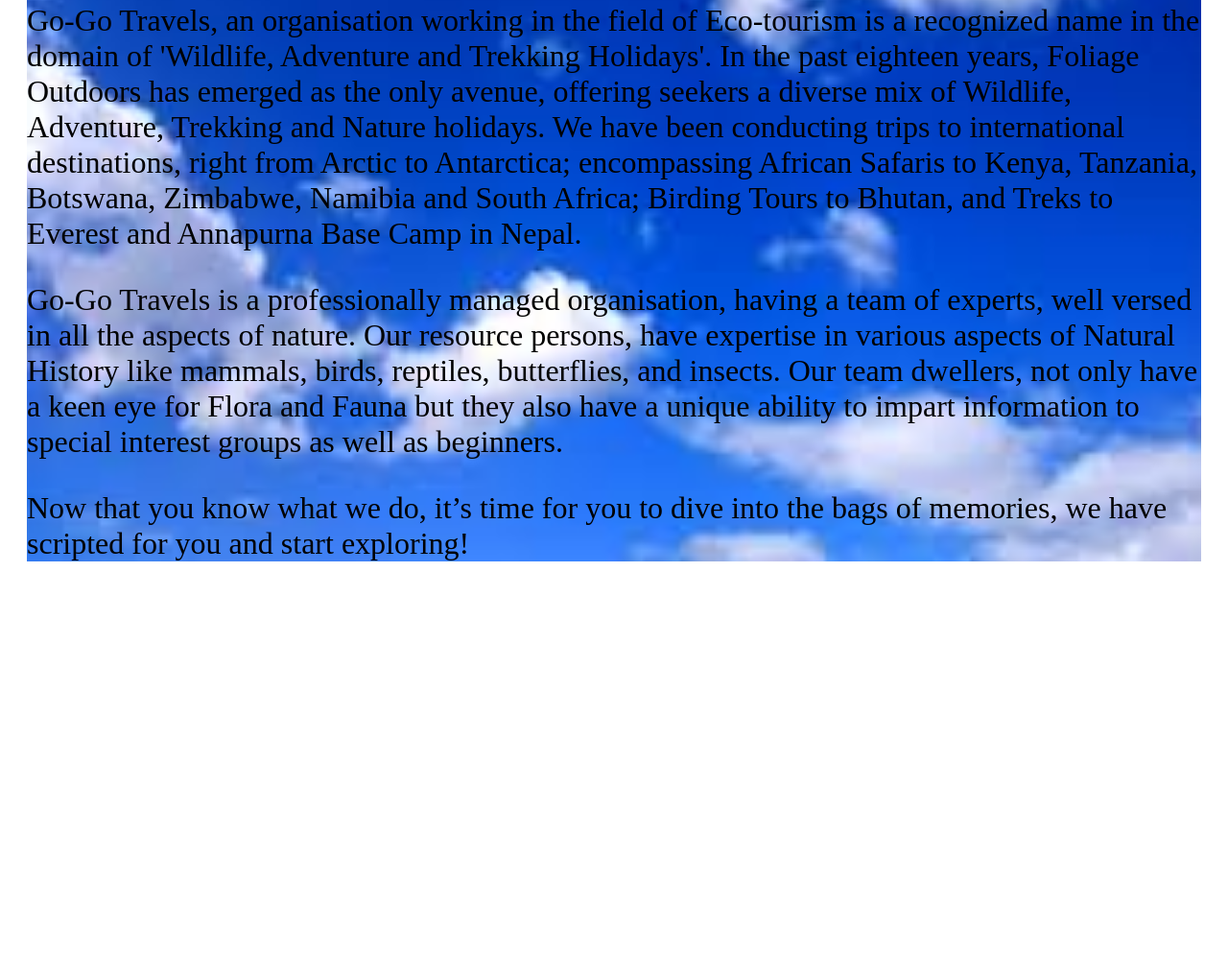
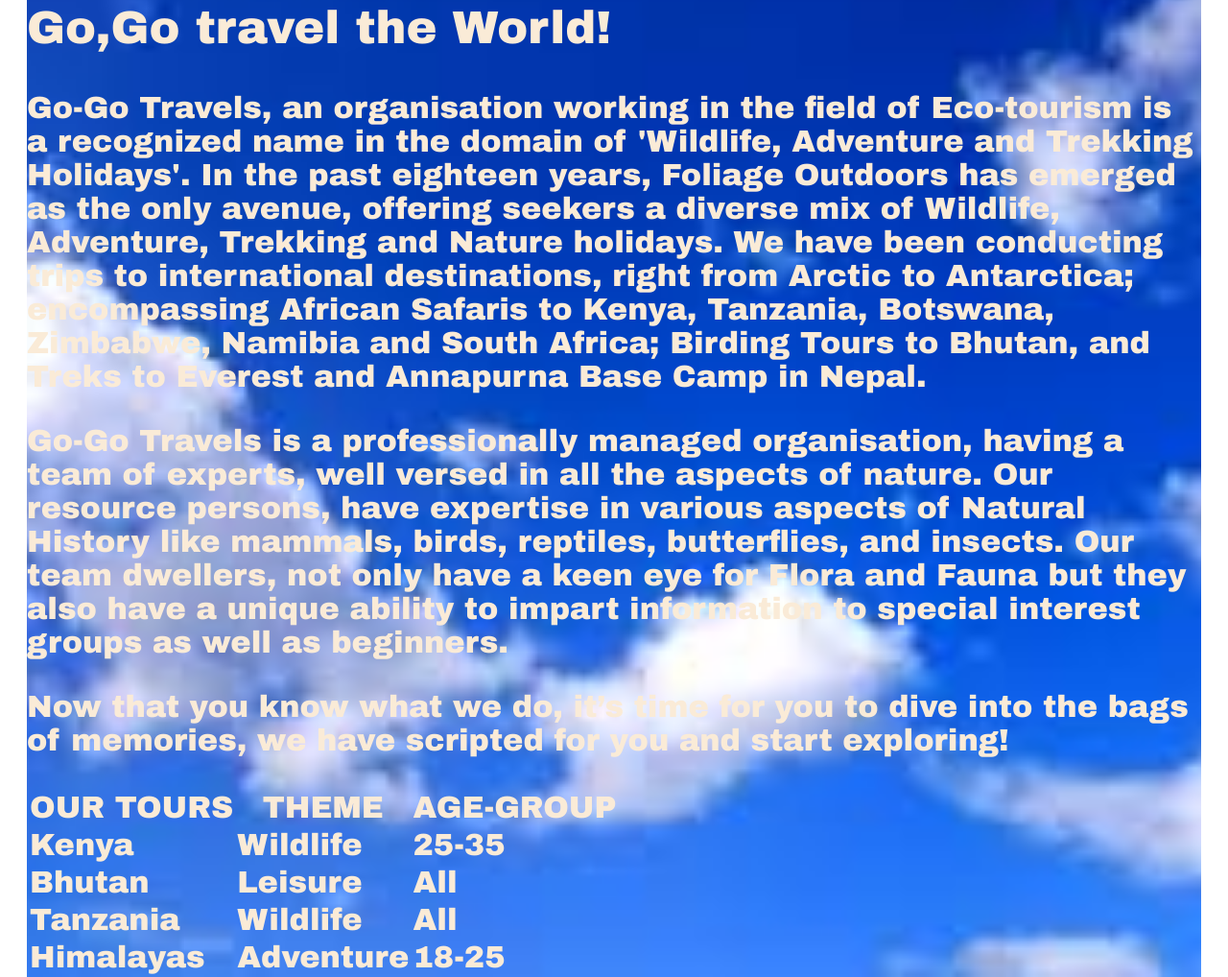
Before and after one commit to deshmanesayali/Njit-Projects, a plain HTML site: page index.html in a window 1280 px wide. Shown: the part 416-1434 px from the top of the page at 96% size. Before the commit the page ends 1001 px from the top, so only its background shows below. Drawn offline with Linux system fonts and the light colour scheme.

Commit message:
Table creation: Create a table consisting of three columns and four rows to display the upcoming tours.

```diff
--- a/index.html
+++ b/index.html
@@ -41,7 +41,43 @@
 
 
 
+            <table class="table">
+                <thead>
+                <tr>
+                    <th>OUR TOURS</th>
+                    <th>THEME</th>
+                    <th>AGE-GROUP</th>
+                </tr>
+                </thead>
+                <tbody>
+                <tr>
+                    <td>Kenya</td>
+                    <td>Wildlife</td>
+                    <td>25-35</td>
+                </tr>
+                <tr>
+                    <td>Bhutan</td>
+                    <td>Leisure</td>
+                    <td>All</td>
+                </tr>
+                <tr>
+                    <td>Tanzania</td>
+                    <td>Wildlife</td>
+                    <td>All</td>
+                </tr>
+                <tr>
+                    <td>Himalayas</td>
+                    <td>Adventure</td>
+                    <td>18-25</td>
+                </tr>
+                </tbody>
+            </table>
+
+
         </div>
+
+    </div>
+    <div class="container">
 
     </div>
 
--- a/stylesheet.css
+++ b/stylesheet.css
@@ -7,8 +7,10 @@
 }
 
 .logo{
-    height:100px;
+    height:200px;
     padding: 2px 10px;
+    width:200px;
+
 
 }
 .topnav {
@@ -39,6 +41,7 @@
     margin:20px;
     background-image: url("pic2.jpg");
     background-size:cover;
-    color:black;
+    color:antiquewhite;
     font-size: xx-large;
+    font-family: "Arial Black";
 }
```
Also changed, not shown: logo1.jpg (added).
